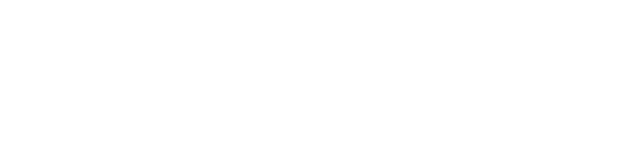
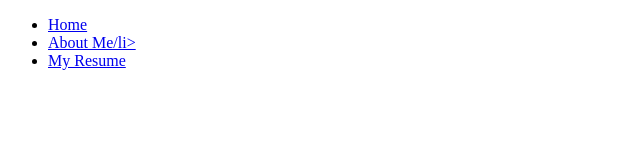
Before and after one commit to CCPS438285/CCPS438285.github.io, a plain HTML site: page index.html in a window 1280 px wide. Shown: the whole page, without its empty margins (0-640 px from the left). Drawn offline with Linux system fonts and the light colour scheme.

Commit message:
Update index.html

```diff
--- a/index.html
+++ b/index.html
@@ -2,6 +2,15 @@
 <html>
   <head>
   </head>
+  <header>
+    <nav>
+      <ul>
+    <li><a href="./index.html">Home</a></li>
+        <li><a href="./aboutme.html">About Me</a<>/li>
+          <li><a href="./myresume.pdf" target="blank">My Resume</a></li>
+      </ul>
+    </nav>
+  </header>
   <body>
      </body>
 <foot>
```
